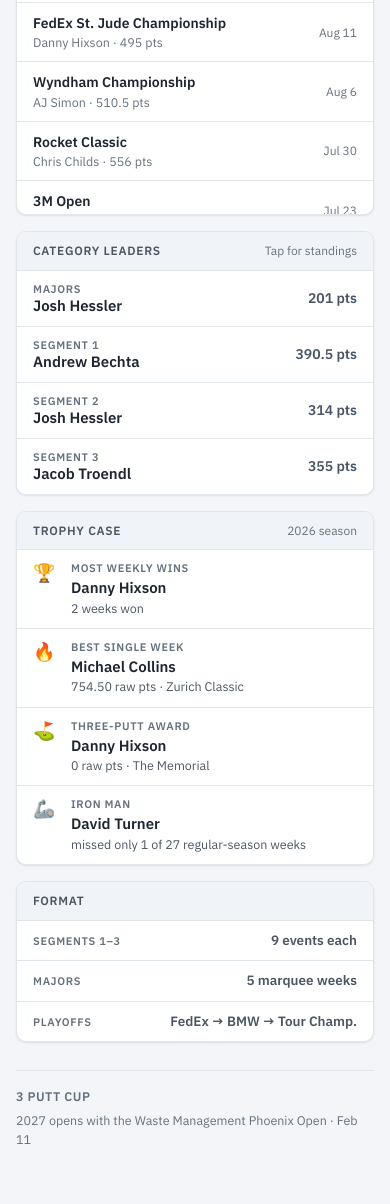
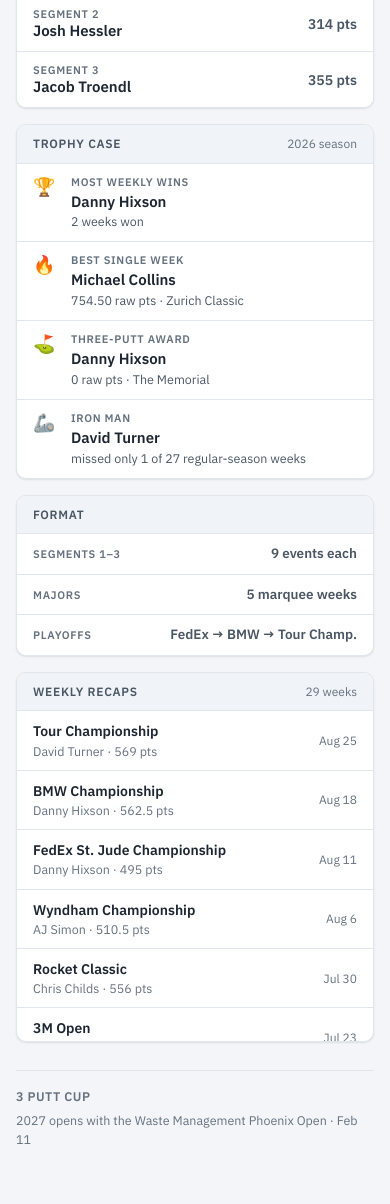
Before and after one commit to EmptySea215/3pc-standings, a plain HTML site: page index.html in a window 390 px wide. Shown: the part 1573-2777 px from the top of the page. Drawn offline with Linux system fonts and the light colour scheme.

Commit message:
Move weekly recap archive to the bottom of the sidebar
Co-Authored-By: Claude Sonnet 5.5 <noreply@anthropic.com>

```diff
--- a/index.html
+++ b/index.html
@@ -165,10 +165,10 @@
     .col-main { order: 2; }
     .col-side { display: contents; }
     .panel-champion { order: 1; }
-    .panel-recaps { order: 3; }
-    .panel-leaders { order: 4; }
-    .panel-trophies { order: 5; }
-    .panel-format { order: 6; }
+    .panel-leaders { order: 3; }
+    .panel-trophies { order: 4; }
+    .panel-format { order: 5; }
+    .panel-recaps { order: 6; }
   }
 
   /* ---------- Panels ---------- */
@@ -1220,14 +1220,6 @@
             and still ran out of holes.
           </div>
         </div>
-      </section>
-
-      <section class="panel panel-recaps" id="recapPanel">
-        <div class="panel-head">
-          <h2>Weekly recaps</h2>
-          <span class="panel-sub" id="recapCount"></span>
-        </div>
-        <div class="recap-list" id="recapList"></div>
       </section>
 
       <section class="panel panel-leaders">
@@ -1276,6 +1268,14 @@
           <div class="chip"><span class="chip-tag">MAJORS</span><span class="chip-val">5 marquee weeks</span></div>
           <div class="chip"><span class="chip-tag">PLAYOFFS</span><span class="chip-val">FedEx &rarr; BMW &rarr; Tour Champ.</span></div>
         </div>
+      </section>
+
+      <section class="panel panel-recaps" id="recapPanel">
+        <div class="panel-head">
+          <h2>Weekly recaps</h2>
+          <span class="panel-sub" id="recapCount"></span>
+        </div>
+        <div class="recap-list" id="recapList"></div>
       </section>
     </aside>
   </div>
```
